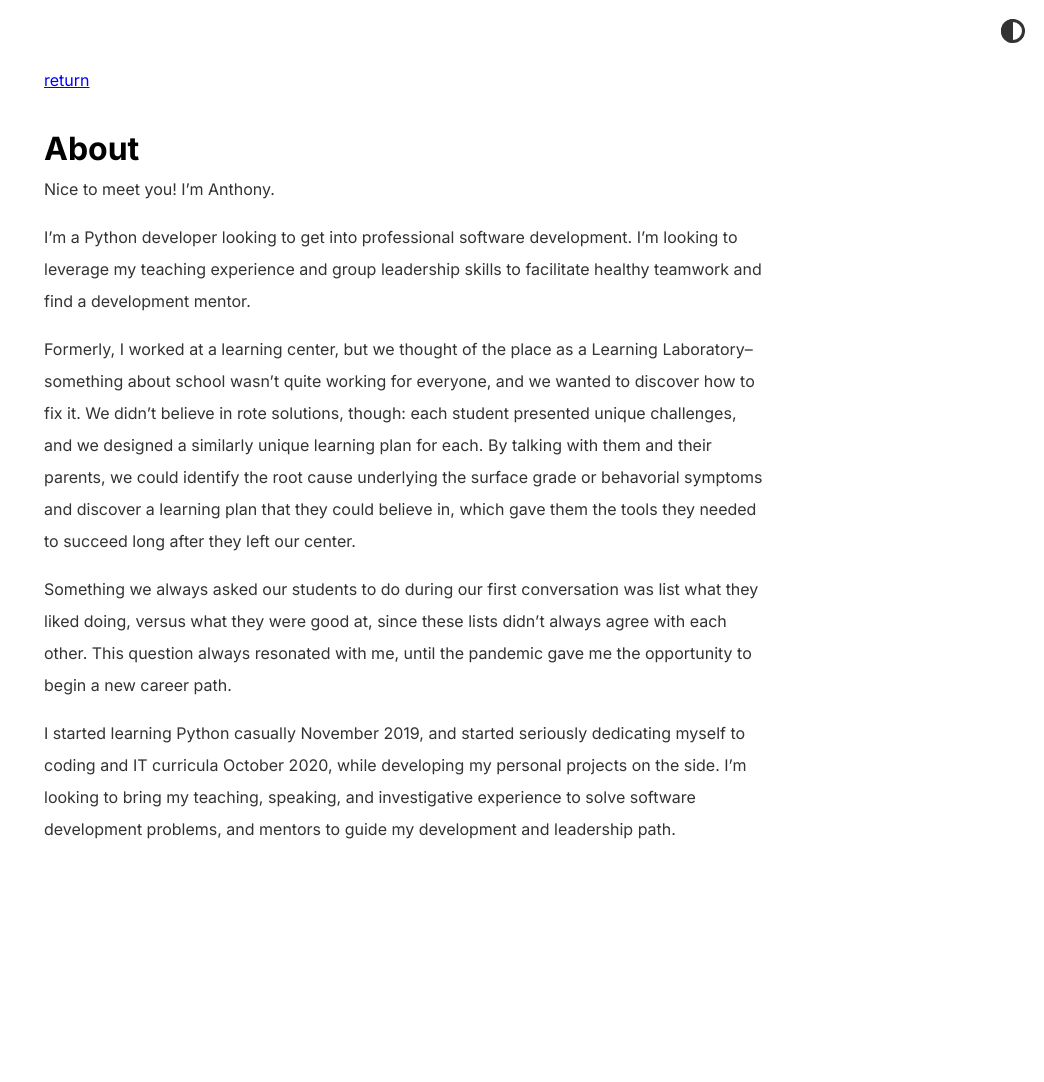
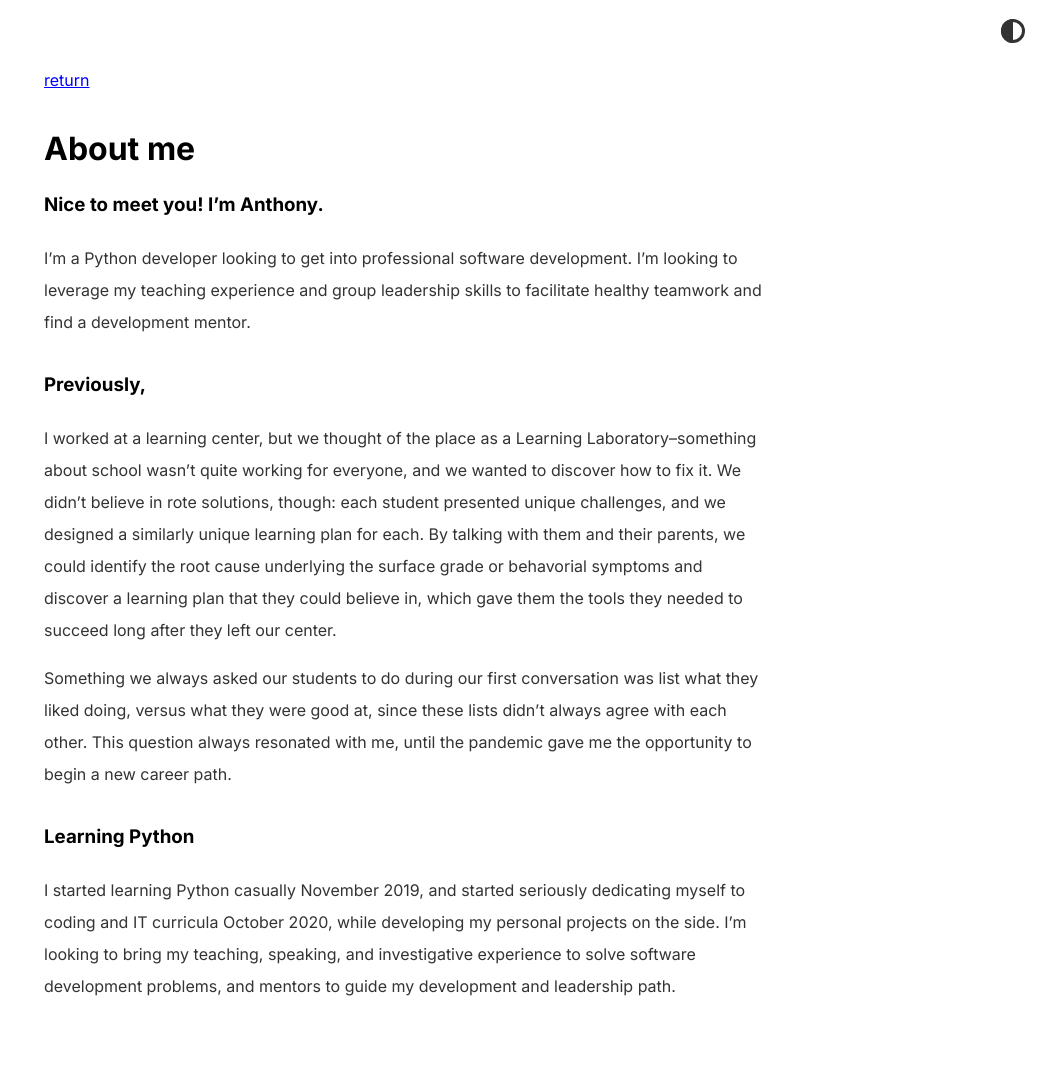
Before and after one commit to anthonyashco/anthonyashco.github.io, a Jekyll site: the page built from about.md, in a window 1280 px wide. Shown: the whole page, without its empty margins (236-1280 px from the left). Built offline with Jekyll 4.4.1, drawn with Linux system fonts in a browser that asks for light colours; comment, search, counter and statistics services are not loaded; before the commit the page ends 925 px from its top, so only the background shows below that.

Commit message:
Add heading formatting.

```diff
--- a/about.md
+++ b/about.md
@@ -1,15 +1,15 @@
 ---
 layout: post
-title: About
+title: About me
 ---
 
-Nice to meet you! I'm Anthony.
-
+### Nice to meet you! I'm Anthony.
 I'm a Python developer looking to get into professional software development. I'm
 looking to leverage my teaching experience and group leadership skills to facilitate
 healthy teamwork and find a development mentor.
 
-Formerly, I worked at a learning center, but we thought of the place as a Learning
+### Previously,
+I worked at a learning center, but we thought of the place as a Learning
 Laboratory--something about school wasn't quite working for everyone, and we wanted
 to discover how to fix it. We didn't believe in rote solutions, though: each student
 presented unique challenges, and we designed a similarly unique learning plan for
@@ -23,6 +23,7 @@ what they liked doing, versus what they were good at, since these lists didn't a
 agree with each other. This question always resonated with me, until the pandemic
 gave me the opportunity to begin a new career path.
 
+### Learning Python
 I started learning Python casually November 2019, and started seriously
 dedicating myself to coding and IT curricula October 2020, while developing my personal
 projects on the side. I'm looking to bring my teaching, speaking, and investigative
```
